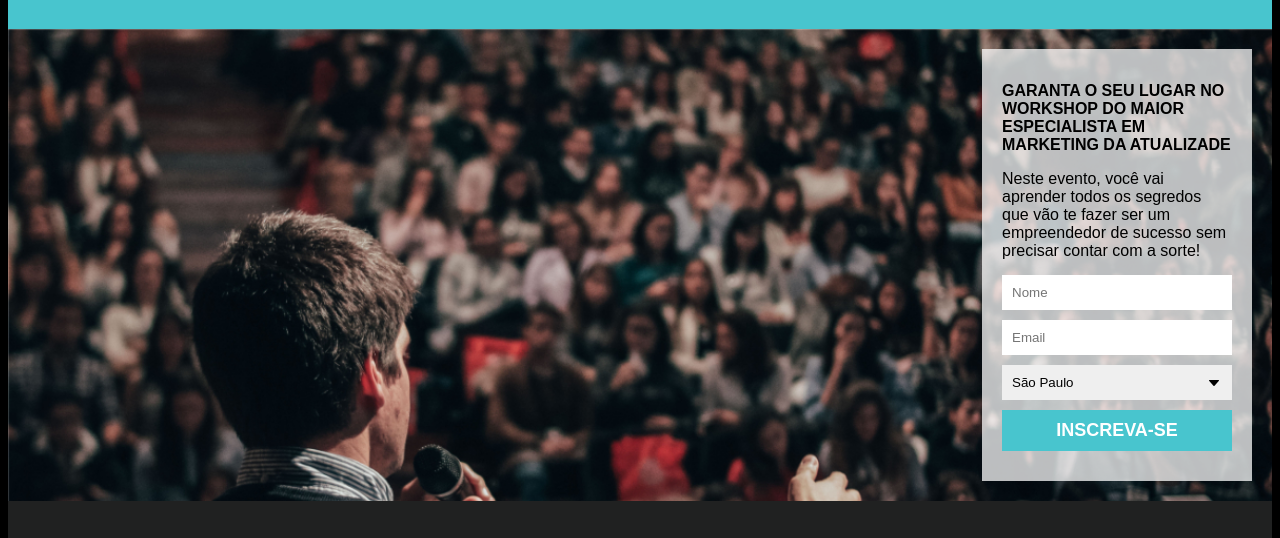
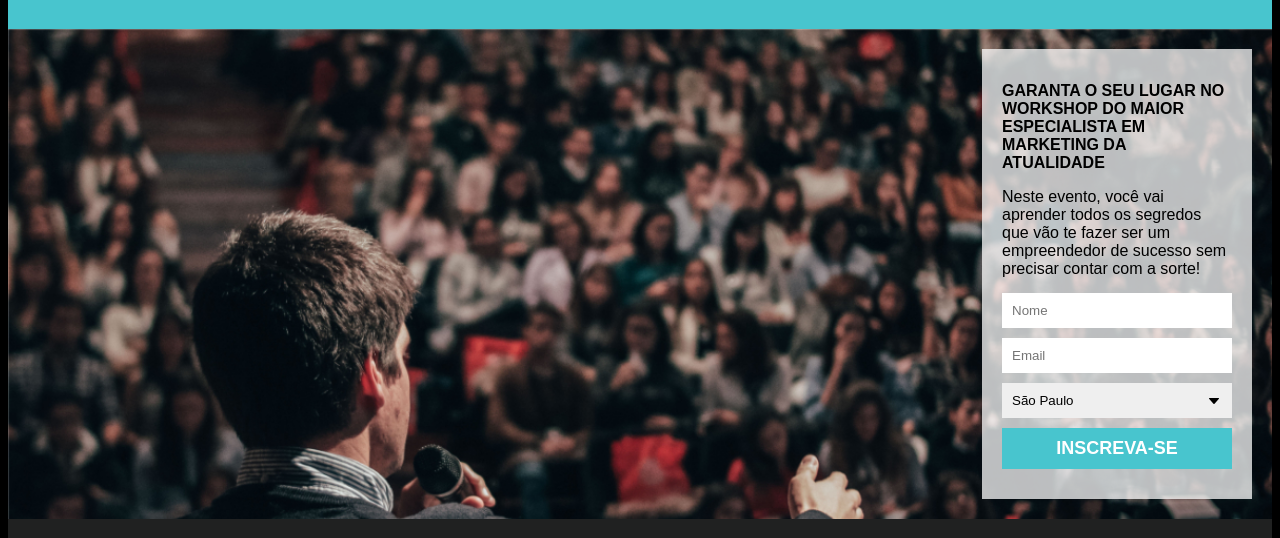
Before and after one commit to MathHono/pagina-de-captura, a plain HTML site: page index.html in a window 1280 px wide. Shown: the part 79-617 px from the top of the page. Drawn offline with Linux system fonts and the light colour scheme.

Commit message:
Update index.html
Correção de erros de português

```diff
--- a/index.html
+++ b/index.html
@@ -19,7 +19,7 @@
         <section>
             <div class="formcontainer">
                 <h2 class="mb">
-                    GARANTA O SEU LUGAR NO WORKSHOP DO MAIOR ESPECIALISTA EM MARKETING DA ATUALIZADE
+                    GARANTA O SEU LUGAR NO WORKSHOP DO MAIOR ESPECIALISTA EM MARKETING DA ATUALIDADE
                 </h2>
 
                 <p class="mb">
```
